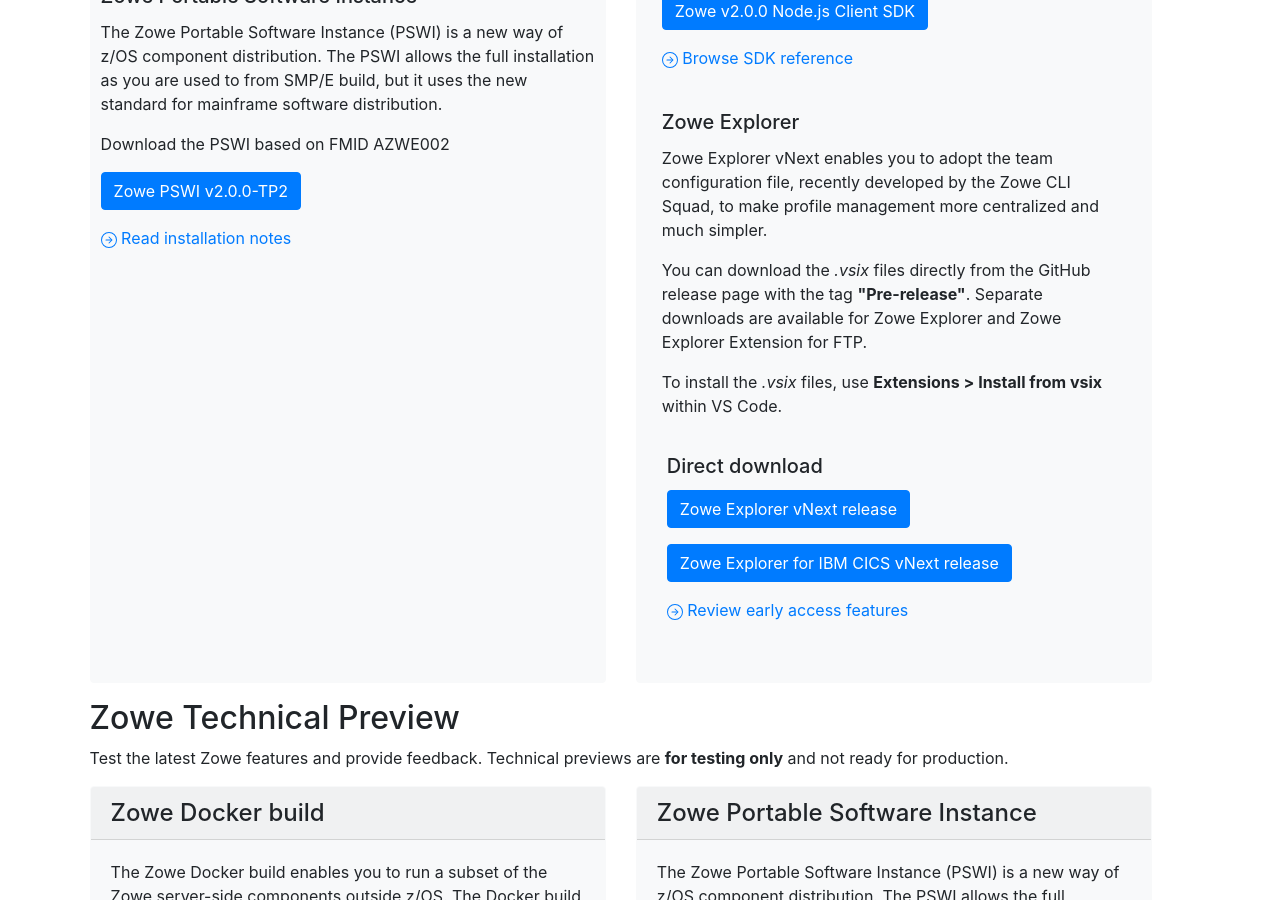
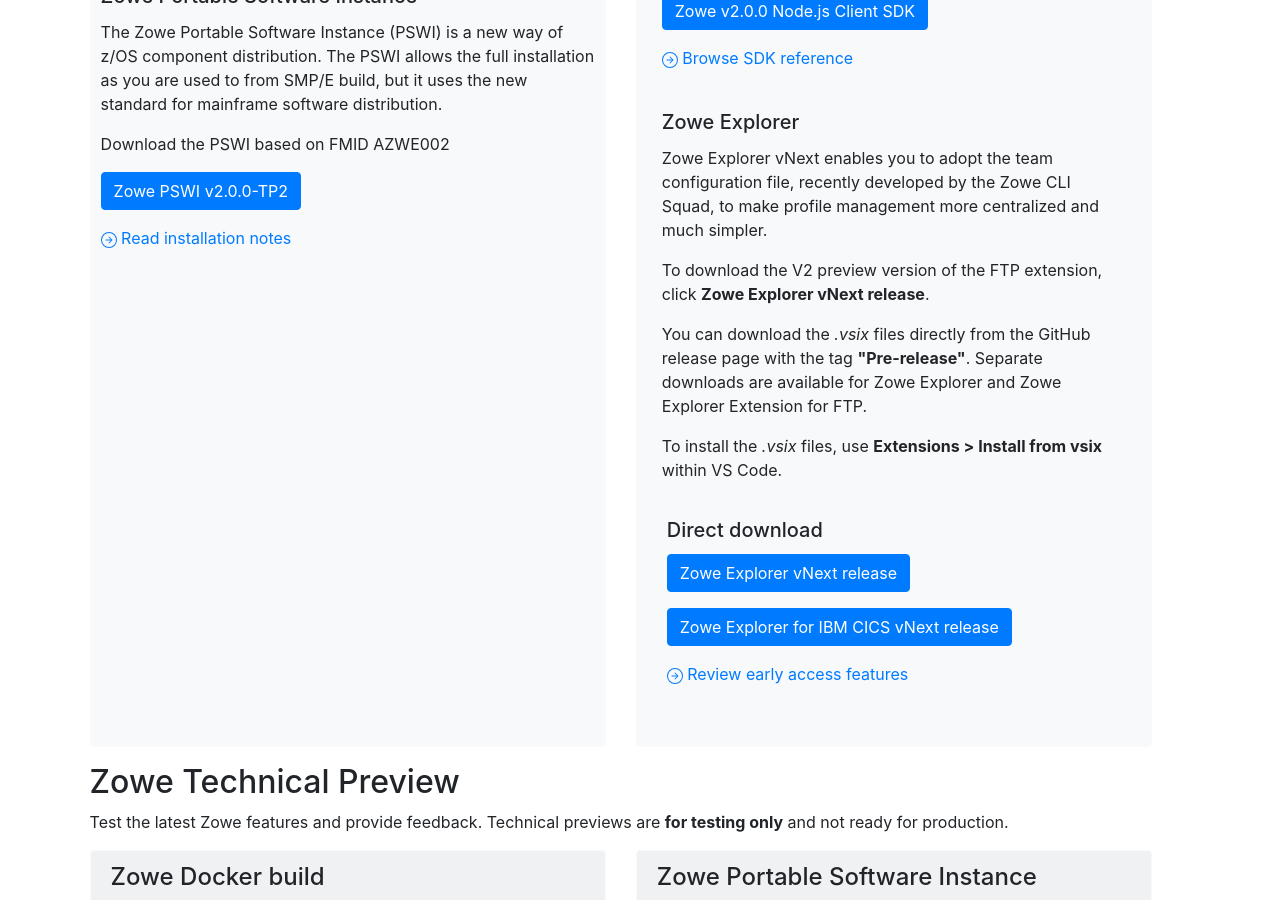
Before and after one commit to zowe/zowe.github.io, a Jekyll site: the page built from download.md, in a window 1280 px wide and 900 px high, scrolled down 2353 px. Built offline with Jekyll 4.4.1, drawn with Linux system fonts in a browser that asks for light colours; our own code applies the rules of GitHub Pages for plain Markdown files.

Commit message:
added: To download the V2 preview version of the FTP extension, click Zowe Explorer vNext release to the downloads page.
Signed-off-by: JamesBauman <james.bauman@broadcom.com>

```diff
--- a/download.md
+++ b/download.md
@@ -247,6 +247,7 @@
         <div class="card-body">
           <h5 class="card-title">Zowe Explorer</h5>
           <p class="card-text">Zowe Explorer vNext enables you to adopt the team configuration file, recently developed by the Zowe CLI Squad, to make profile management more centralized and much simpler.</p>
+          <p class="card-text">To download the V2 preview version of the FTP extension, click <b>Zowe Explorer vNext release</b>.</p>
     <p class="card-text">You can download the <em>.vsix</em> files directly from the GitHub release page with the tag <b>"Pre-release"</b>. Separate downloads are available for Zowe Explorer and Zowe Explorer Extension for FTP.</p>
     <p class="card-text">To install the <em>.vsix</em> files, use <b>Extensions > Install from vsix</b> within VS Code.</p>
         <div class="row">
```
